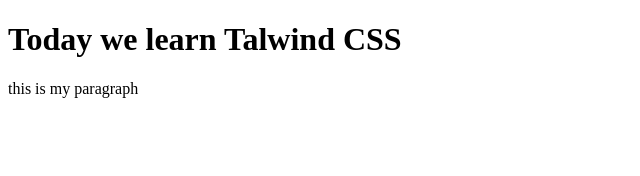
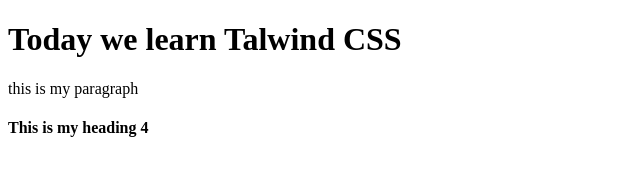
Before and after one commit to shivsharanyadav2580/Talwind-CSS-, a plain HTML site: page index.html in a window 1280 px wide. Shown: the whole page, without its empty margins (0-640 px from the left). Drawn offline with Linux system fonts and the light colour scheme.

Commit message:
Update index.html

```diff
--- a/index.html
+++ b/index.html
@@ -9,6 +9,6 @@
     <h1 class="text-red-400">Today we learn Talwind CSS </h1>
     <p>this is my paragraph</p>
 
-    <h4></h4>
+    <h4> This is my heading 4</h4>
 </body>
 </html>
```
